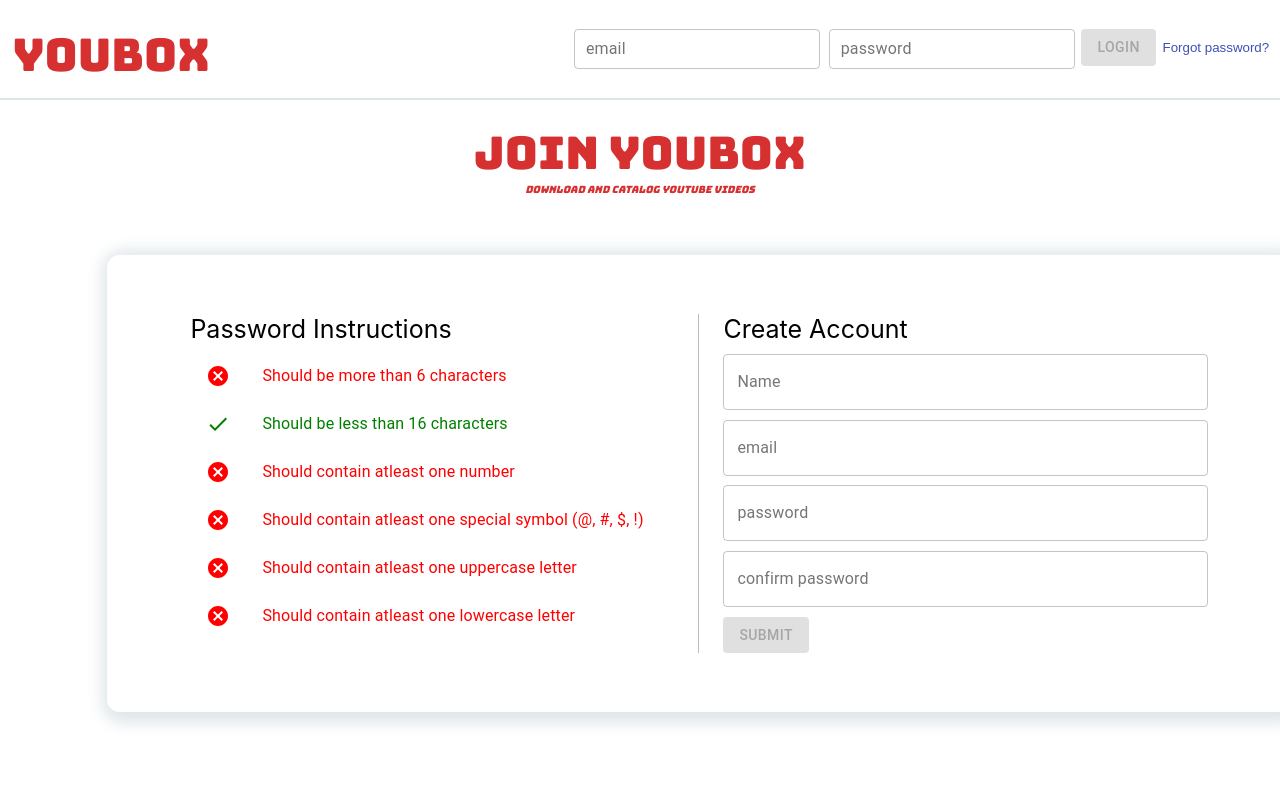
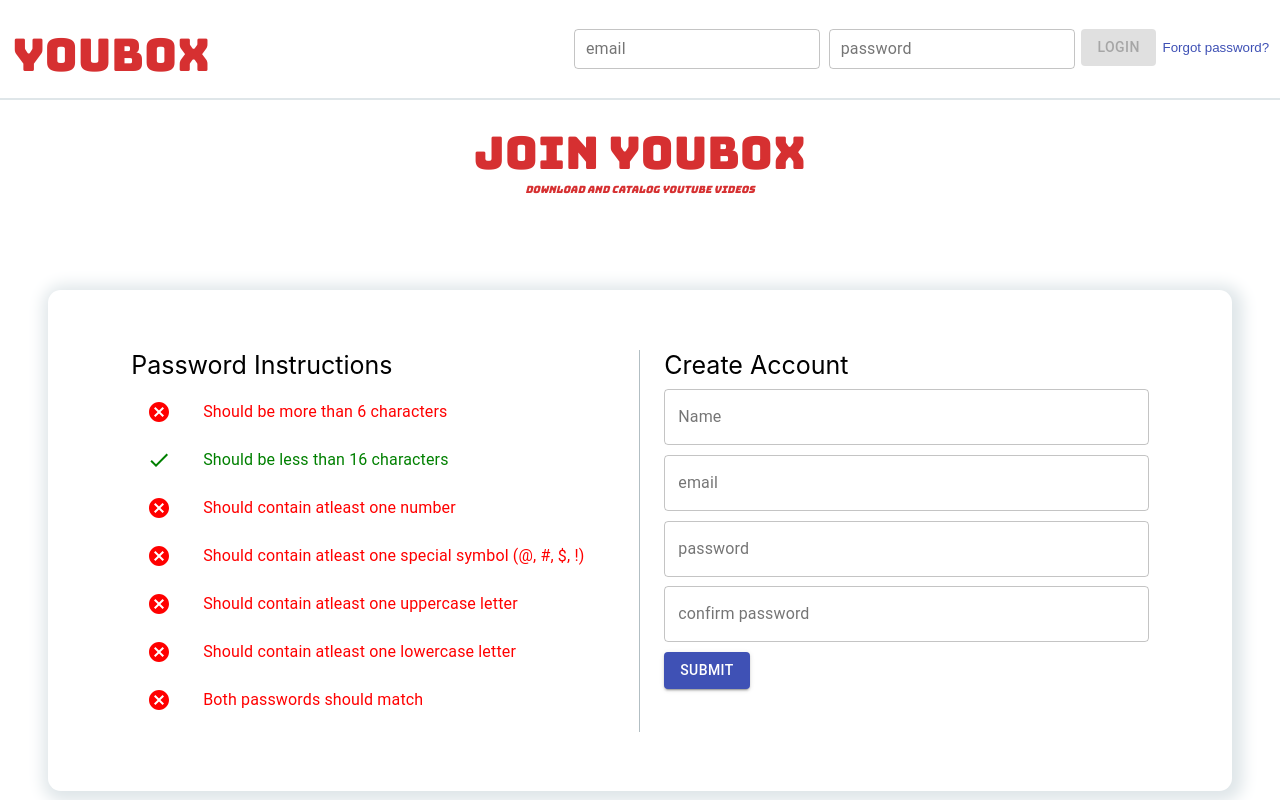
Before and after one commit to vishnudivakar31/YouBox, a React (Create React App) app in the folder youbox/: page / in a window 1280 px wide. Built offline with nearby package versions, Linux system fonts and the light colour scheme.

Commit message:
signup form validation

```diff
--- a/youbox/src/components/signup/SignUp.js
+++ b/youbox/src/components/signup/SignUp.js
@@ -1,5 +1,5 @@
 import { Button } from "@material-ui/core";
-import React, { Component } from 'react'
+import React, { Component, createRef } from 'react'
 import Container from '@material-ui/core/Container'
 import Box from '@material-ui/core/Box'
 import TextField from '@material-ui/core/TextField'
@@ -22,26 +22,164 @@ class SignUp extends Component {
                 cond3: false,
                 cond4: false,
                 cond5: false,
-                cond6: false
+                cond6: false,
+                cond7: false
+            },
+            form_error: {
+                field1: {
+                    error: false,
+                    msg: ""
+                },
+                field2: {
+                    error: false,
+                    msg: ""
+                },
+                field3: {
+                    error: false,
+                    msg: ""
+                },
+                field4: {
+                    error: false,
+                    msg: ""
+                }
             }
         }
+        this.nameRef = createRef()
+        this.emailRef = createRef()
+        this.passwordRef = createRef()
+        this.confirmPasswordRef = createRef()
+        this.passwordValidator = this.passwordValidator.bind(this)
+        this.confirmPasswordHandler = this.confirmPasswordHandler.bind(this)
+        this.submit = this.submit.bind(this)
     }
+
+    submit() {
+        let field1 = {
+            error: false,
+            msg: ""
+        }
+        let field2 = {
+            error: false,
+            msg: ""
+        }
+        let field3 = {
+            error: false,
+            msg: ""
+        }
+        let field4 = {
+            error: false,
+            msg: ""
+        }
+        if(this.nameRef.current === undefined || this.nameRef.current.value.length === 0) {
+            field1 = {
+                error: true,
+                msg: 'required field'
+            }
+        }
+        if(this.emailRef.current === undefined || this.emailRef.current.value.length === 0) {
+            field2 = {
+                error: true,
+                msg: 'required field'
+            }
+        }
+        if(this.passwordRef.current === undefined || this.passwordRef.current.value.length === 0) {
+            field3 = {
+                error: true,
+                msg: 'required field'
+            }
+        }
+        if(this.confirmPasswordRef.current === undefined || this.confirmPasswordRef.current.value.length === 0) {
+            field4 = {
+                error: true,
+                msg: 'required field'
+            }
+        }
+        this.setState({
+            form_error:{
+                field1,
+                field2,
+                field3,
+                field4
+            }
+        })
+    }
+
+    confirmPasswordHandler(event) {
+        const password = this.passwordRef.current.value
+        const confirmPassword = event.target.value
+        let confirm = false
+        if(password === confirmPassword) {
+            confirm = true
+        }
+        this.setState({
+            form_validity: {
+                cond1: this.state.form_validity.cond1,
+                cond2: this.state.form_validity.cond2,
+                cond3: this.state.form_validity.cond3,
+                cond4: this.state.form_validity.cond4,
+                cond5: this.state.form_validity.cond5,
+                cond6: this.state.form_validity.cond6,
+                cond7: confirm
+            }
+        })
+    }
+
+    passwordValidator(event) {
+        let password = event.target.value
+        let cond1 = false, cond2 = true, cond3 = false, cond4 = false, cond5 = false, cond6 = false
+        const cond3Regex = /(?=.*[0-9])/
+        const cond4Regex = /(?=.*[!@#$!])/
+        const cond5Regex = /[A-Z]/
+        const cond6Regex = /[a-z]/
+        if(password.length >= 6) {
+            cond1 = true
+        }
+        if(password.length > 16) {
+            cond2 = false
+        }
+        if(password.match(cond3Regex)) {
+            cond3 = true
+        }
+        if(password.match(cond4Regex)) {
+            cond4 = true
+        }
+        if(password.match(cond5Regex)) {
+            cond5 = true
+        }
+        if(password.match(cond6Regex)) {
+            cond6 = true
+        }
+        this.setState({
+            form_validity: {
+                cond1,
+                cond2,
+                cond3,
+                cond4,
+                cond5,
+                cond6,
+                cond7: this.state.form_validity.cond7
+            }
+        })
+    }
+
     render() {
-        let icons = [
+        const icons = [
             this.state.form_validity.cond1 ? <CheckIcon /> : <CancelIcon />,
             this.state.form_validity.cond2 ? <CheckIcon /> : <CancelIcon />,
             this.state.form_validity.cond3 ? <CheckIcon /> : <CancelIcon />,
             this.state.form_validity.cond4 ? <CheckIcon /> : <CancelIcon />,
             this.state.form_validity.cond5 ? <CheckIcon /> : <CancelIcon />,
-            this.state.form_validity.cond6 ? <CheckIcon /> : <CancelIcon />
+            this.state.form_validity.cond6 ? <CheckIcon /> : <CancelIcon />,
+            this.state.form_validity.cond7 ? <CheckIcon /> : <CancelIcon />
         ]
-        let colors = [
+        const colors = [
             this.state.form_validity.cond1 ? 'green' : 'red',
             this.state.form_validity.cond2 ? 'green' : 'red',
             this.state.form_validity.cond3 ? 'green' : 'red',
             this.state.form_validity.cond4 ? 'green' : 'red',
             this.state.form_validity.cond5 ? 'green' : 'red',
-            this.state.form_validity.cond6 ? 'green' : 'red'
+            this.state.form_validity.cond6 ? 'green' : 'red',
+            this.state.form_validity.cond7 ? 'green' : 'red'
         ]
         return(
             <Container fixed className='signup'>
@@ -99,6 +237,13 @@ class SignUp extends Component {
                                     </ListItemIcon>
                                     <ListItemText primary="Should contain atleast one lowercase letter" />
                                 </ListItem>
+
+                                <ListItem style={{ color: colors[6]}}>
+                                    <ListItemIcon style={{ color: colors[6]}}>
+                                        {icons[6]}
+                                    </ListItemIcon>
+                                    <ListItemText primary="Both passwords should match" />
+                                </ListItem>
                             </List>
                         </Container>
                         <Container>
@@ -106,27 +251,66 @@ class SignUp extends Component {
                                 Create Account
                             </Box>
                             <Box>
-                                <TextField id="name_text" label="Name" variant="outlined" type='username' size='medium' fullWidth className='form_input' />
+                                <TextField
+                                    id="name_text"
+                                    label="Name"
+                                    variant="outlined"
+                                    type='username'
+                                    size='medium'
+                                    fullWidth
+                                    className='form_input'
+                                    inputRef={this.nameRef}
+                                    error={this.state.form_error.field1.error}
+                                    helperText={this.state.form_error.field1.msg}
+                                />
                             </Box>
                             <Box>
-                                <TextField id="email_text" label="email" variant="outlined" type='username' fullWidth className='form_input' />
+                                <TextField
+                                    id="email_text"
+                                    label="email"
+                                    variant="outlined"
+                                    type='username'
+                                    fullWidth
+                                    className='form_input'
+                                    inputRef={this.emailRef}
+                                    error={this.state.form_error.field2.error}
+                                    helperText={this.state.form_error.field2.msg}
+                                />
                             </Box>
                             <Box>
-                                <TextField id="password_text" label="password" variant="outlined" type='password' fullWidth className='form_input' />
+                                <TextField
+                                    id="password_text"
+                                    label="password"
+                                    variant="outlined"
+                                    type='password'
+                                    fullWidth
+                                    className='form_input'
+                                    inputRef={this.passwordRef}
+                                    onChange={this.passwordValidator}
+                                    error={this.state.form_error.field3.error}
+                                    helperText={this.state.form_error.field3.msg}
+                                />
                             </Box>
                             <Box>
-                                <TextField id="confirm_password_text" label="confirm password" variant="outlined" type='password' fullWidth className='form_input' />
+                                <TextField
+                                    id="confirm_password_text"
+                                    label="confirm password"
+                                    variant="outlined"
+                                    type='password'
+                                    fullWidth
+                                    className='form_input'
+                                    inputRef={this.confirmPasswordRef}
+                                    onChange={this.confirmPasswordHandler}
+                                    error={this.state.form_error.field4.error}
+                                    helperText={this.state.form_error.field4.msg}
+                                />
                             </Box>
                             <Box>
                                 <Button
                                     variant='contained'
                                     color='primary'
                                     className='form_input'
-                                    disabled={!(this.state.form_validity.cond1 &&
-                                        this.state.form_validity.cond2 &&
-                                        this.state.form_validity.cond3 &&
-                                        this.state.form_validity.cond4 &&
-                                        this.state.form_validity.cond5)}
+                                    onClick={this.submit}
                                 >
                                     Submit
                                 </Button>
--- a/youbox/src/components/signup/signup.css
+++ b/youbox/src/components/signup/signup.css
@@ -20,7 +20,7 @@
 }
 
 .signup .form {
-    margin: 5%;
+    margin-top: 8%;
     padding: 5%;
     box-shadow: 3px 3px 16px 8px #dfe6e9;
     border-radius: 1vw;
```
